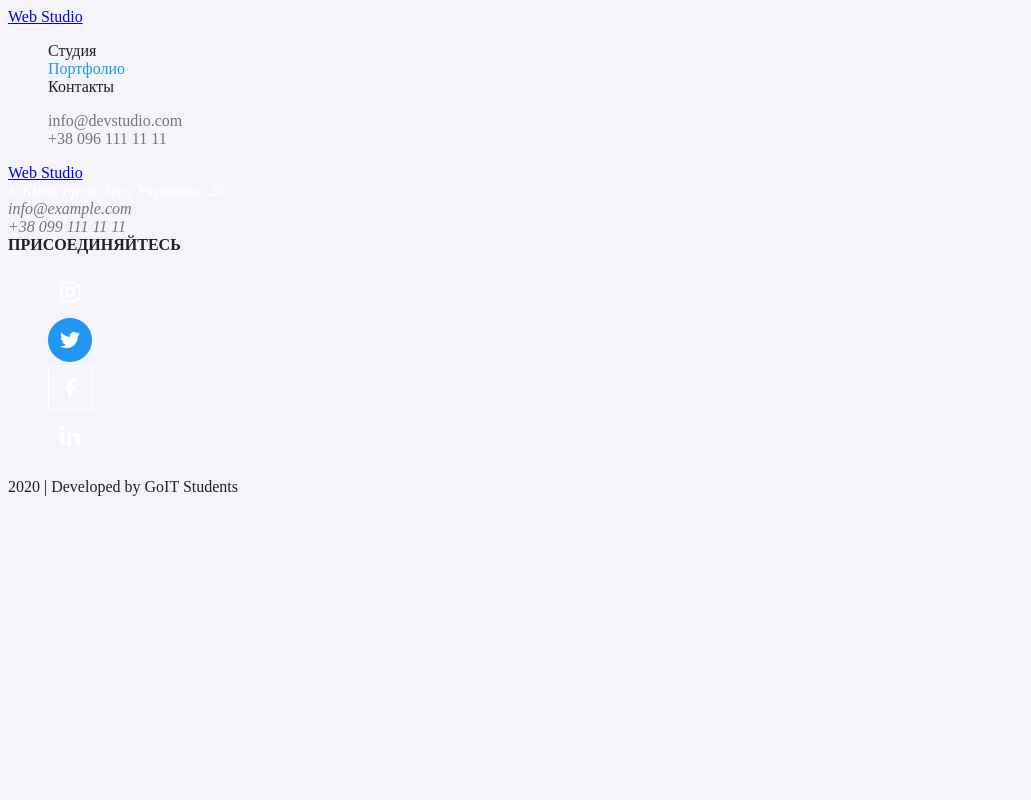
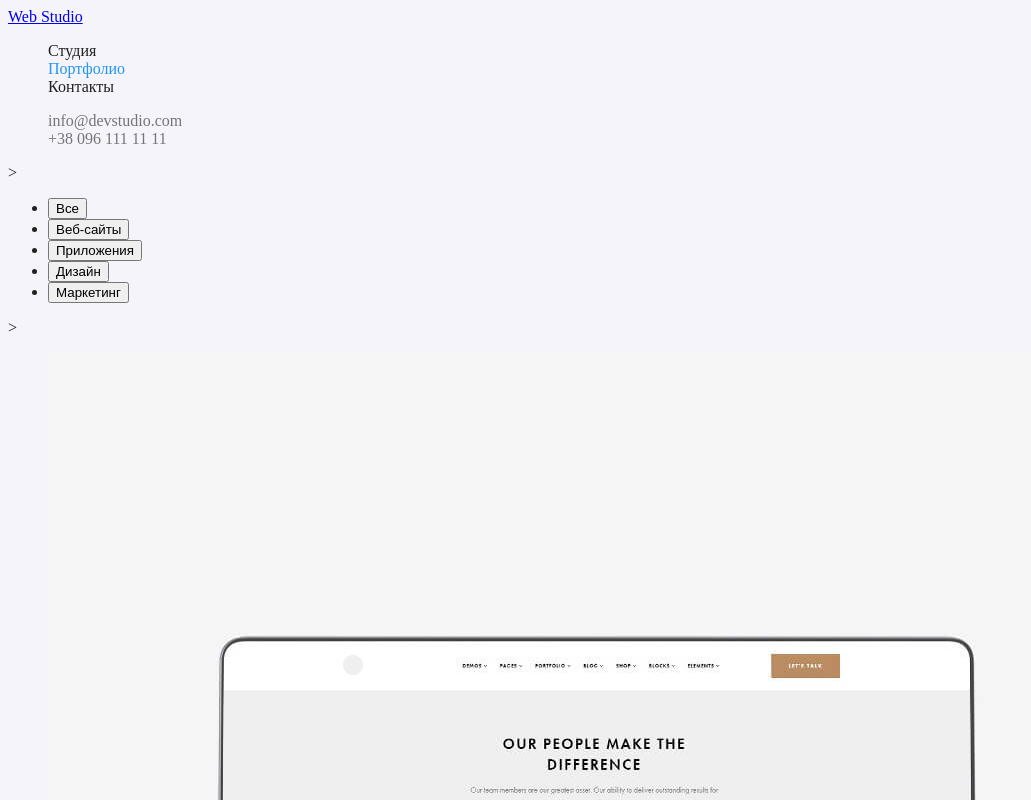
Before and after one commit to Valeriy-Leonov/goit-markup-hw-02, a plain HTML site: page partfolio.html in a window 1280 px wide. Shown: the top 800 px of the page, without its empty margins (0-1031 px from the left). Drawn offline with Linux system fonts and the light colour scheme.

Commit message:
портфолио

```diff
--- a/partfolio.html
+++ b/partfolio.html
@@ -36,6 +36,36 @@
         </li>
       </ul>
     </header>
+    <main>
+      <!--навигация-->>
+      <ul>
+        <li><button type="button">Все</button></li>
+        <li><button type="button">Веб-сайты</button></li>
+        <li><button type="button">Приложения</button></li>
+        <li><button type="button">Дизайн</button></li>
+        <li><button type="button">Маркетинг</button></li>
+      </ul>
+      <!--наши работы-->>
+      <ul>
+        <li>
+          <img
+            src="images/partfolio1.jpg"
+            alt="width: 370px;
+                height: 294px;"
+          />
+        </li>
+
+        <li><h2>Технокряк</h2></li>
+        <li><p>Веб-сайт</p></li>
+        <li>
+          <p>
+            Технокряк это современная площадка распространения коронавируса.
+            Компании используют эту платформу для цифрового шпионажа и атак на
+            защищённые сервера конкурентов.
+          </p>
+        </li>
+      </ul>
+    </main>
     <!--Футер-->
     <footer>
       <div>
```
Also changed, not shown: images/partfolio1.jpg (added), images/partfolio2.jpg (added), images/partfolio3.jpg (added), images/partfolio4.jpg (added), images/partfolio5.jpg (added), images/partfolio6.jpg (added), images/partfolio7.jpg (added), images/partfolio8.jpg (added), images/partfolio9.jpg (added).
